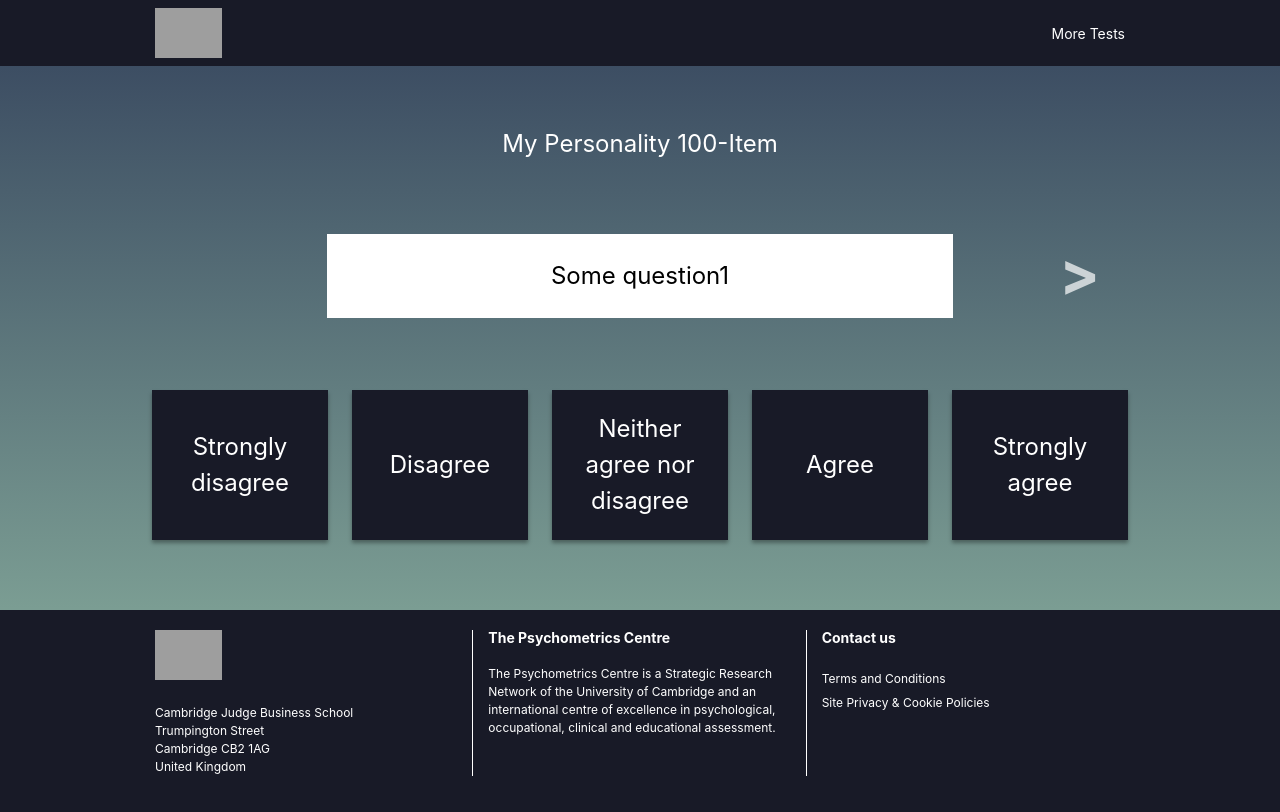
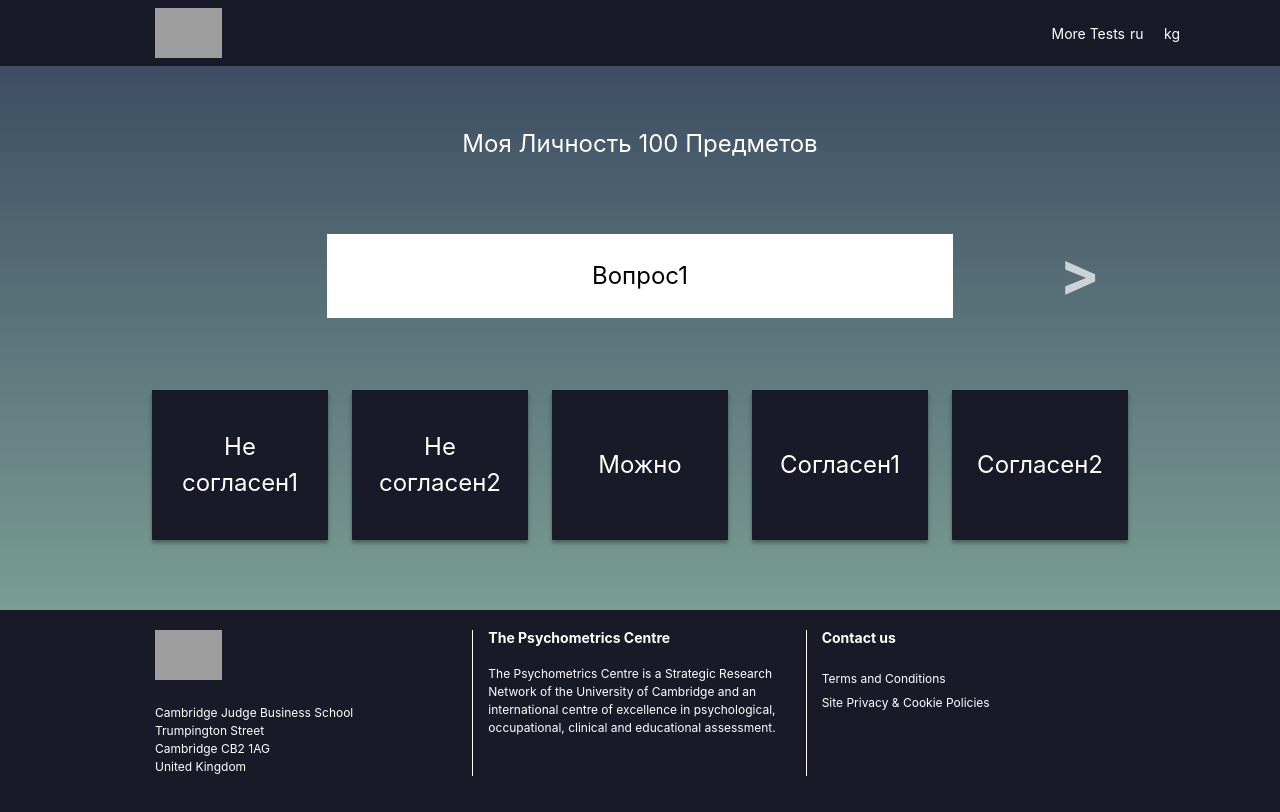
Before and after one commit to Sckmdg/phycho, an Angular app: page /person in a window 1280 px wide. Shown: the top 812 px of the page. Built offline with nearby package versions, Linux system fonts and the light colour scheme; grey boxes are pictures that could not be loaded.

Commit message:
start change lang

```diff
--- a/src/app/classes/answer.ts
+++ b/src/app/classes/answer.ts
@@ -1,4 +1,4 @@
 export class Answer {
-  title: string;
+  title: [String];
   value: number;
 }
--- a/src/app/classes/question.ts
+++ b/src/app/classes/question.ts
@@ -1,4 +1,4 @@
 export class Question {
-  question: string;
+  question: [String];
   value: any;
 }
--- a/src/app/components/common/header/header.component.html
+++ b/src/app/components/common/header/header.component.html
@@ -8,5 +8,10 @@
       More Tests
     </a>
 
+    <div class="lang-change">
+      <span (click)="changeLang(0)">ru</span>
+      <span (click)="changeLang(1)">kg</span>
+    </div>
+
   </div>
 </header>
--- a/src/app/components/common/header/header.component.scss
+++ b/src/app/components/common/header/header.component.scss
@@ -1,6 +1,7 @@
 header {
   background-color: #181a27;
   height: 66px;
+  position: relative;
 }
 
 .container-fluid {
@@ -17,3 +18,20 @@ a {
   text-decoration: none;
   font-size: 14px;
 }
+
+.lang-change  {
+  display: flex;
+  justify-content: space-between;
+  align-items: center;
+  position: absolute;
+  height: 100%;
+  width: 50px;
+  color: white;
+  font-size: 14px;
+  top: 0;
+  right: 100px;
+
+  span:hover {
+    cursor: pointer;
+  }
+}
--- a/src/app/components/common/header/header.component.ts
+++ b/src/app/components/common/header/header.component.ts
@@ -1,15 +1,17 @@
-import { Component, OnInit } from '@angular/core';
+import { Component } from '@angular/core';
+import { LanguageService } from '../../../services/language.service';
 
 @Component({
   selector: 'app-header',
   templateUrl: './header.component.html',
-  styleUrls: ['./header.component.scss']
+  styleUrls: ['./header.component.scss'],
+  providers: [LanguageService]
 })
-export class HeaderComponent implements OnInit {
-
-  constructor() { }
-
-  ngOnInit() {
+export class HeaderComponent {
+  constructor(
+    private langService: LanguageService
+  ) {}
+  changeLang(lang: number) {
+    this.langService.changeLanguage(lang);
   }
-
 }
--- a/src/app/components/test-paper/test-paper.component.html
+++ b/src/app/components/test-paper/test-paper.component.html
@@ -1,11 +1,11 @@
 <app-progress [currentPercent]="currentPercent"></app-progress>
 
 <div class="container-fluid item-container">
-  <p class="test-title">{{title}}</p>
+  <p class="test-title">{{title[lang]}}</p>
 
   <div class="col-md-12 text-center">
     <div class="question">
-      {{questions.length && questions[currentQuestion].question}}
+      {{questions.length && questions[currentQuestion].question[lang]}}
     </div>
   </div>
 
@@ -38,7 +38,7 @@
           'option-selected': answer.value === questions[currentQuestion].value
           }"
         >
-          {{answer.title}}
+          {{answer.title[lang]}}
         </div>
       </div>
     </div>
--- a/src/app/components/test-paper/test-paper.component.ts
+++ b/src/app/components/test-paper/test-paper.component.ts
@@ -1,40 +1,47 @@
 import {Component, DoCheck, OnInit} from '@angular/core';
 import { Question } from '../../classes/question';
 import { Answer } from '../../classes/answer';
+import { LanguageService } from '../../services/language.service';
 
 @Component({
   selector: 'app-test-paper',
   templateUrl: './test-paper.component.html',
-  styleUrls: ['./test-paper.component.scss']
+  styleUrls: ['./test-paper.component.scss'],
+  providers: [LanguageService]
 })
 
 export class TestPaperComponent implements OnInit, DoCheck {
+  lang: number;
   questions: Question[];
   answers: Answer[];
-  title: string;
+  title: [String];
   currentQuestion: number;
   currentPercent: number;
-  constructor() { }
+  constructor(
+    private langService: LanguageService
+  ) { }
 
   ngOnInit() {
     this.currentQuestion = 0;
-    this.title = 'My Personality 100-Item';
+    this.lang = this.langService.getLanguage();
+    this.title = ['Моя личность 100 предметов', 'Менин Personality 100-пункту'];
     this.questions = [
-      {question: 'Some question1', value: null},
-      {question: 'Some question2', value: null},
-      {question: 'Some question3', value: null},
-      {question: 'Some question4', value: null},
-      {question: 'Some question5', value: null}
+      {question: ['Вопрос1', 'Суроо1'], value: null},
+      {question: ['Вопрос2', 'Суроо2'], value: null},
+      {question: ['Вопрос3', 'Суроо3'], value: null},
+      {question: ['Вопрос4', 'Суроо4'], value: null},
+      {question: ['Вопрос5', 'Суроо5'], value: null}
     ];
     this.answers = [
-      {title: 'Strongly disagree', value: 1},
-      {title: 'Disagree', value: 2},
-      {title: 'Neither agree nor disagree', value: 3},
-      {title: 'Agree', value: 4},
-      {title: 'Strongly agree', value: 5},
+      {title: ['Не согласен1', 'Макул эмесмин1'], value: 1},
+      {title: ['Не согласен2', 'Макул эмесмин2'], value: 2},
+      {title: ['Можно', 'Алат '], value: 3},
+      {title: ['Согласен1', 'Мен макулмун1'], value: 4},
+      {title: ['Согласен2', 'Мен макулмун2'], value: 5},
     ];
     }
   ngDoCheck(): void {
+    console.log(this);
     this.calculateProgress();
   }
 
--- /dev/null
+++ b/src/app/services/language.service.ts
@@ -0,0 +1,16 @@
+import { Injectable } from '@angular/core';
+
+@Injectable()
+export class LanguageService {
+
+  constructor() { }
+
+  public lang = 0;
+  getLanguage(): number {
+    return this.lang;
+  }
+  changeLanguage(lang: number): void {
+    this.lang = lang;
+    console.log(this.lang);
+  }
+}
```
Also changed, not shown: 1 other file (tests, documents, lock files or other folders).
